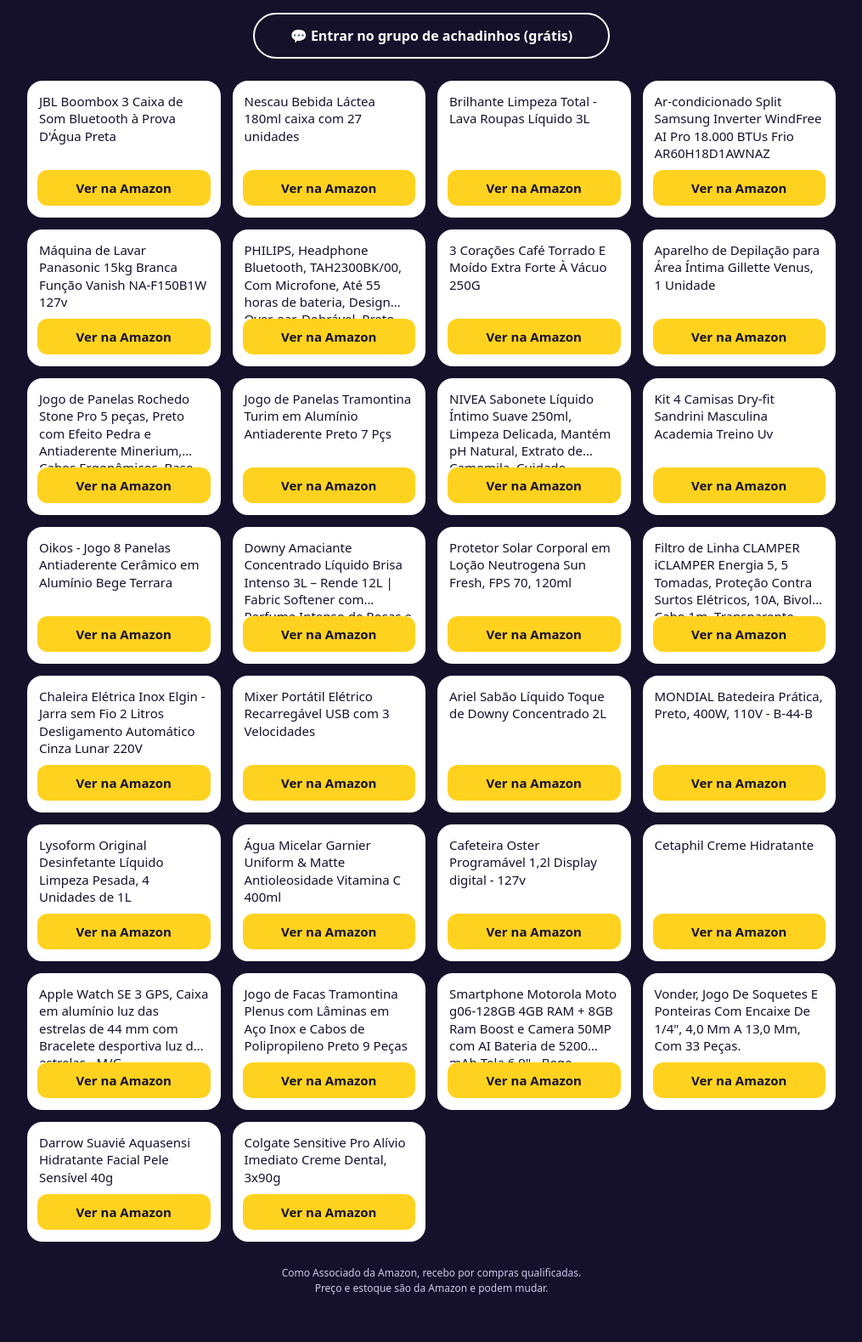
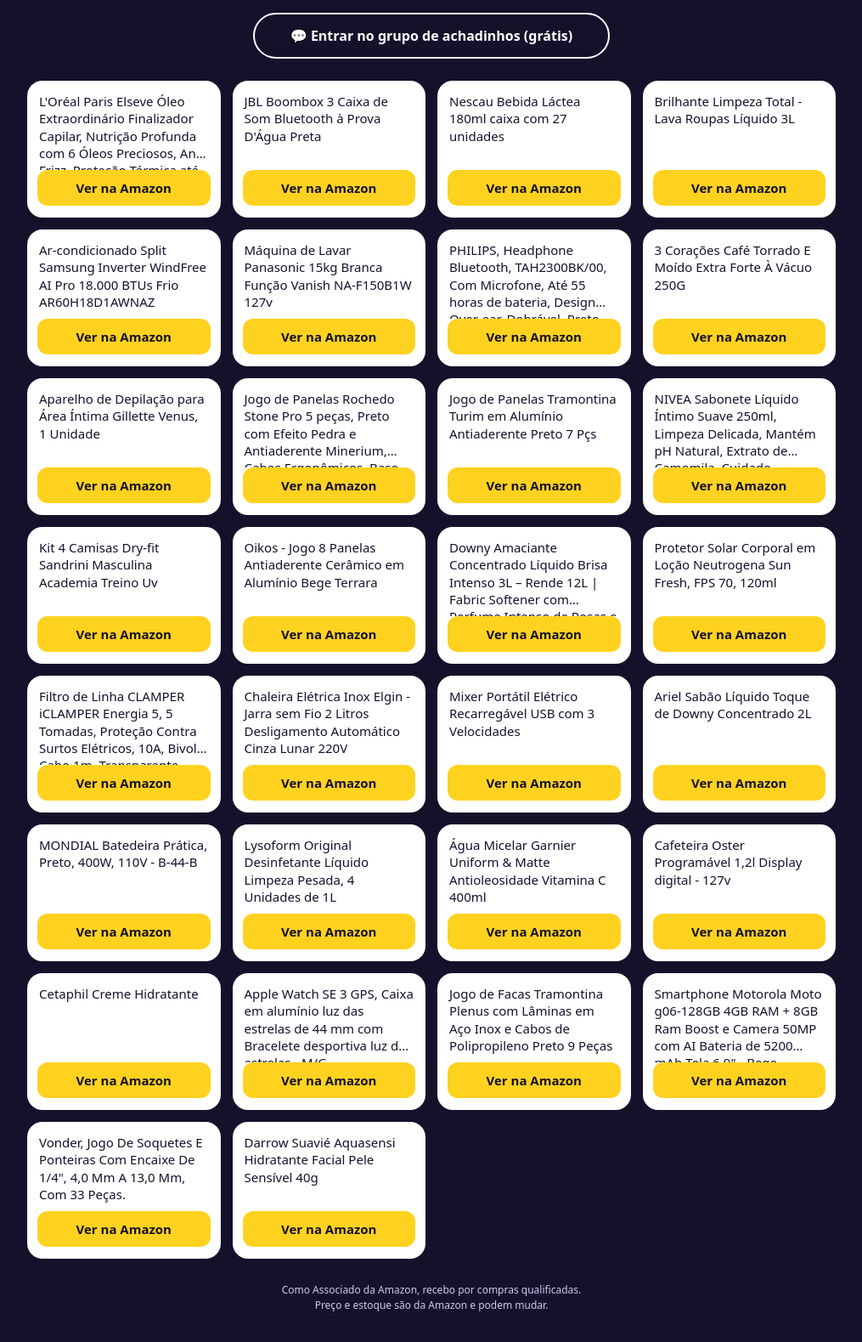
Before and after one commit to trudestr/achados, a plain HTML site: page index.html in a window 1280 px wide. Shown: the part 119-1698 px from the top of the page at 85% size, without its empty margins (132-1147 px from the left). Drawn offline with Linux system fonts and the light colour scheme.

Commit message:
página da Amazon 26/11 08:49

```diff
--- a/index.html
+++ b/index.html
@@ -27,6 +27,7 @@ footer{color:#CFC8EE;font-size:12px;text-align:center;padding:0 22px 34px;line-h
 <body><header><p class="perfil">@BUSCADOR.DESCONTOS</p><h1>Achados da Amazon</h1>
 <p class="sub">Os que saíram no grupo, o mais novo em cima</p><a class="grupo" href="https://chat.whatsapp.com/DBaHA4SVEhNLkJRnghaYI1">💬 Entrar no grupo de achadinhos (grátis)</a></header>
 <main>
+<article class="card"><p class="nome">L&#x27;Oréal Paris Elseve Óleo Extraordinário Finalizador Capilar, Nutrição Profunda com 6 Óleos Preciosos, Anti-Frizz, Proteção Térmica até 230°C, Brilho Intenso para Todos os Tipos de Cabelo, 100ml</p><a class="comprar" href="https://www.amazon.com.br/dp/B07H113TPQ/ref=nosim?tag=mandishop0a-20" rel="nofollow sponsored noopener">Ver na Amazon</a></article>
 <article class="card"><p class="nome">JBL Boombox 3 Caixa de Som Bluetooth à Prova D&#x27;Água Preta</p><a class="comprar" href="https://www.amazon.com.br/dp/B0BF66H9XW/ref=nosim?tag=mandishop0a-20" rel="nofollow sponsored noopener">Ver na Amazon</a></article>
 <article class="card"><p class="nome">Nescau Bebida Láctea 180ml caixa com 27 unidades</p><a class="comprar" href="https://www.amazon.com.br/dp/B0CXJLK24Y/ref=nosim?tag=mandishop0a-20" rel="nofollow sponsored noopener">Ver na Amazon</a></article>
 <article class="card"><p class="nome">Brilhante Limpeza Total - Lava Roupas Líquido 3L</p><a class="comprar" href="https://www.amazon.com.br/dp/B07DTN9W36/ref=nosim?tag=mandishop0a-20" rel="nofollow sponsored noopener">Ver na Amazon</a></article>
@@ -56,7 +57,6 @@ footer{color:#CFC8EE;font-size:12px;text-align:center;padding:0 22px 34px;line-h
 <article class="card"><p class="nome">Smartphone Motorola Moto g06-128GB 4GB RAM + 8GB Ram Boost e Camera 50MP com AI Bateria de 5200 mAh Tela 6.9&quot; - Bege</p><a class="comprar" href="https://www.amazon.com.br/dp/B0G1TZGNMC/ref=nosim?tag=mandishop0a-20" rel="nofollow sponsored noopener">Ver na Amazon</a></article>
 <article class="card"><p class="nome">Vonder, Jogo De Soquetes E Ponteiras Com Encaixe De 1/4&quot;, 4,0 Mm A 13,0 Mm, Com 33 Peças.</p><a class="comprar" href="https://www.amazon.com.br/dp/B0776VT6KN/ref=nosim?tag=mandishop0a-20" rel="nofollow sponsored noopener">Ver na Amazon</a></article>
 <article class="card"><p class="nome">Darrow Suavié Aquasensi Hidratante Facial Pele Sensível 40g</p><a class="comprar" href="https://www.amazon.com.br/dp/B0D6WCQSDM/ref=nosim?tag=mandishop0a-20" rel="nofollow sponsored noopener">Ver na Amazon</a></article>
-<article class="card"><p class="nome">Colgate Sensitive Pro Alívio Imediato Creme Dental, 3x90g</p><a class="comprar" href="https://www.amazon.com.br/dp/B097NRKZYH/ref=nosim?tag=mandishop0a-20" rel="nofollow sponsored noopener">Ver na Amazon</a></article>
 </main>
 <footer>Como Associado da Amazon, recebo por compras qualificadas.<br>Preço e estoque são da Amazon e podem mudar.</footer>
 </body></html>
```
